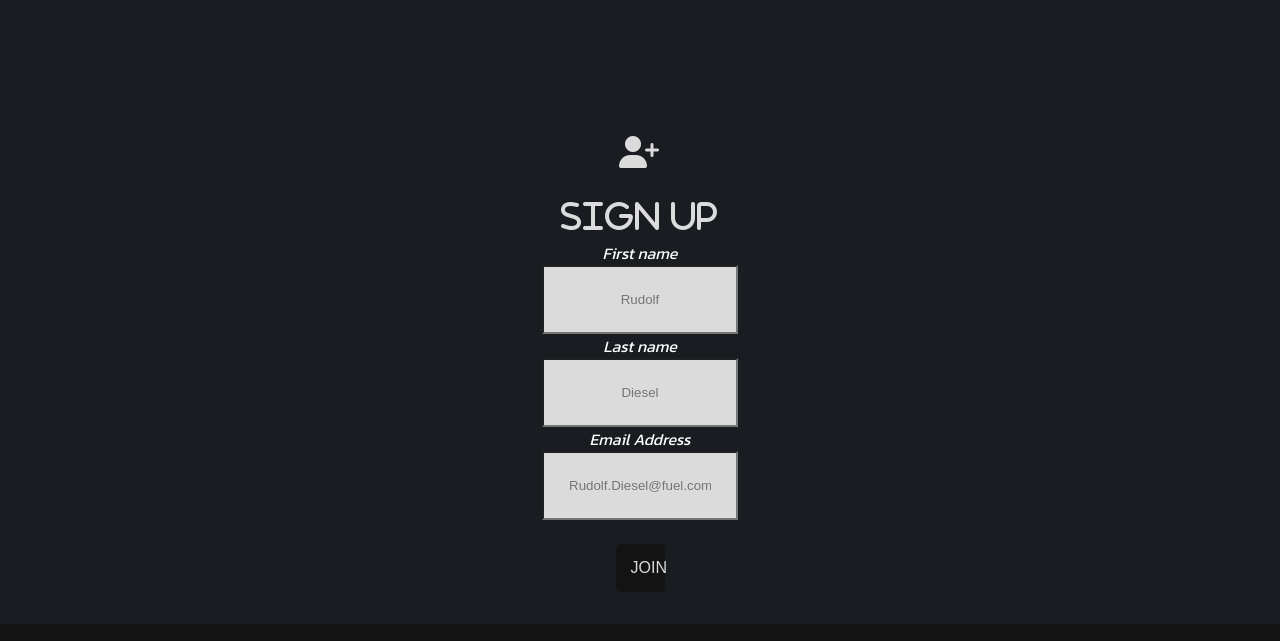
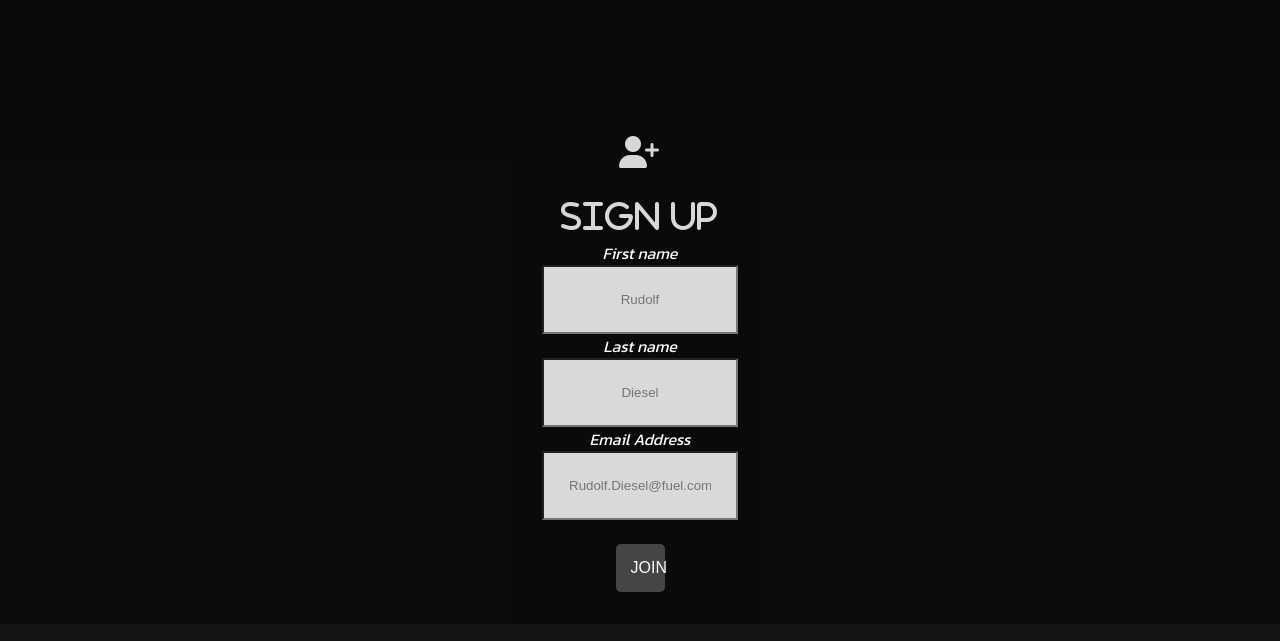
Before and after one commit to StefanE85a/Rudolf-Diesel, a plain HTML site: page signup.html in a window 1280 px wide. Shown: the part 93-734 px from the top of the page. Drawn offline with Linux system fonts and the light colour scheme.

Commit message:
New bg-color website and signup button, verified css OK

```diff
--- a/assets/css/style.css
+++ b/assets/css/style.css
@@ -103,7 +103,7 @@ form {
     text-align: center;
     max-width: 100%;
     padding: 20px;
-    background-color: rgba(28, 32, 38, 0.84);
+    background-color: rgba(11, 11, 11, 0.84);
     color: #ffffff;
     border-radius: 10px;
 }
@@ -123,8 +123,8 @@ h1,h2 {
     width: 25%;
     padding: 15px;
     font-size: 16px;
-    background-color: #131313;
-    color: rgba(255, 255, 255, 0.842);
+    background-color: rgba(255, 255, 255, 0.24);
+    color: #ffffff;
     border: none;
     border-radius: 5px;
     cursor: pointer;
@@ -132,7 +132,7 @@ h1,h2 {
 }
 
 .join-button:hover {
-    background-color: #171717;
+    background-color: #3a3a3a;
                 }
 
 /* -----The hero-image Section----- */
@@ -291,6 +291,10 @@ footer {
   }
 
 /* -----Sign up form page----- */
+form {
+        background-color: rgba(11, 11, 11, 0.84);
+}
+
   .text-input {
     width: 50%;
     background-color: rgba(255, 255, 255, 0.842);
@@ -298,6 +302,10 @@ footer {
 
 .join-button {
     width: 50%;
+}
+
+.join-button:hover {
+    background-color: #3a3a3a;
 }
 
 /* -----Main content----- */
@@ -351,7 +359,7 @@ div.gallery img {
 }
 
 /* -----Large devices - laptops and desktops (992px and up)----- */
-@media screen and (min-width: 992px) {
+@media screen and (min-width: 769px) {
   #menu a:hover {
     border-bottom: 1px solid #3a3a3a;
   }
@@ -393,7 +401,7 @@ form {
     text-align: center;
     max-width: 100%;
     padding: 150px;
-    background-color: rgba(28, 32, 38, 0.84);
+    background-color: rgba(11, 11, 11, 0.14);
     color: #ffffff;
     border-radius: 10px;
 }
@@ -407,6 +415,10 @@ form {
 
 .join-button {
     width: 5%;
+}
+
+.join-button:hover {
+    background-color: #3a3a3a;
 }
 
 /* -----Read More Button for Hero-image----- */
```
Lines whose indentation alone changed are shown as unchanged.
